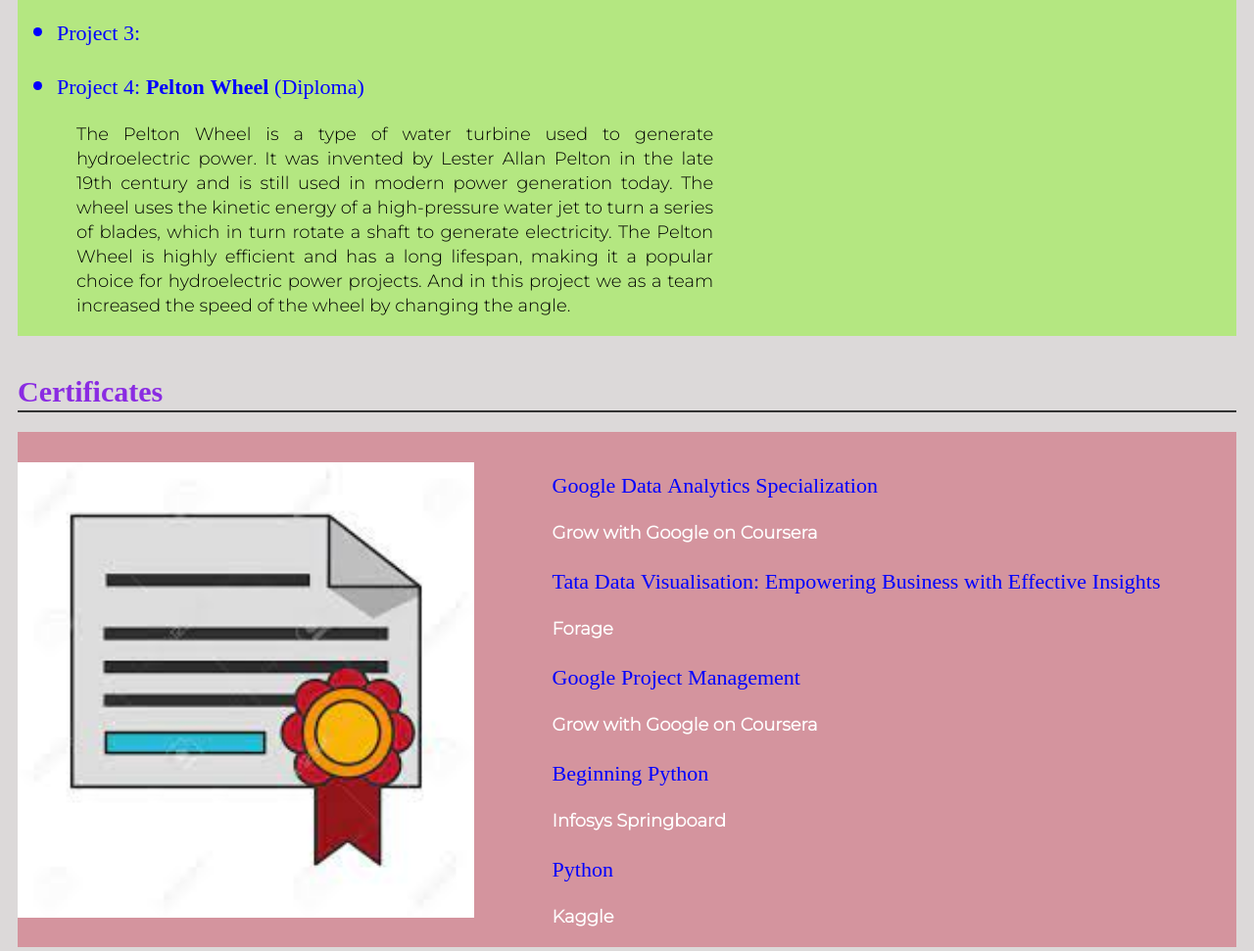
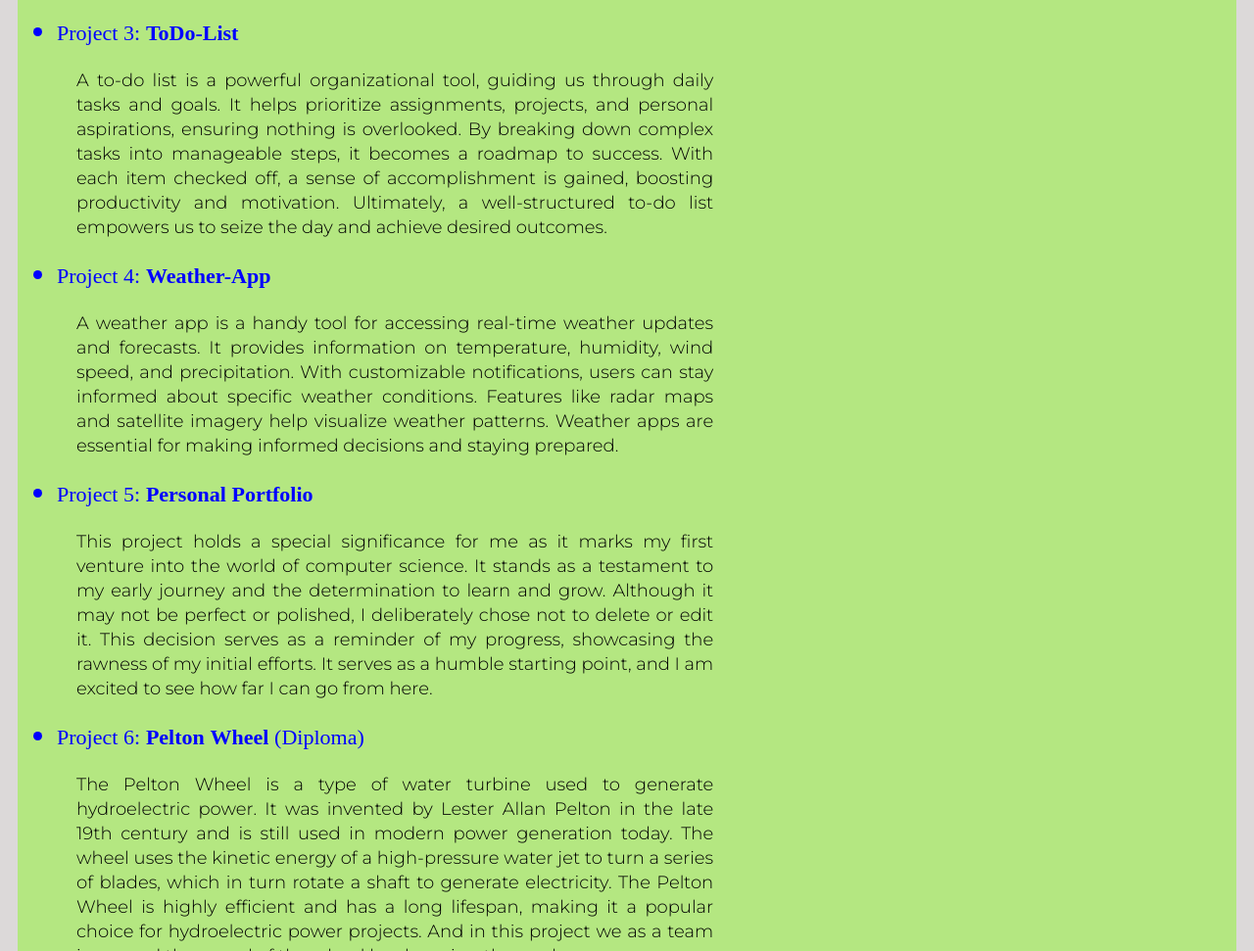
Before and after one commit to Charaghuvarma/Portfolio, a plain HTML site: page pro1.html in a window 1280 px wide. Shown: the part 2683-3654 px from the top of the page at 98% size. Drawn offline with nearby package versions, Linux system fonts and the light colour scheme; a web font is replaced by a local one.

Commit message:
added projects

```diff
--- a/pro1.html
+++ b/pro1.html
@@ -105,14 +105,16 @@
         <tr>
           <td width="55%">
             <ul>
-              <li id="my2"><a id="my4" href="https://charaghuvarma.github.io/Portfolio/">Project 1: <b>Personal
+              <li id="my2"><a id="my4" href="https://charaghuvarma.github.io/MyPortfolio/">Project 1: <b>My
                     Portfolio</b></a></li>
               <p id="my1" style="margin-left: 20px;">As a job candidate, I have prepared an interview portfolio that
-                showcases my skills, achievements, and projects. It includes a well-crafted resume, transcripts of my
-                academic achievements, and certificates of any relevant training or qualifications. The format is clear
-                and easy-to-follow, making it easy for potential employers to quickly find the most important
-                information. Overall, my interview portfolio is an excellent tool for demonstrating my fit for the
-                position and my ability to succeed in the role. Which is responsive to different screen sizes.</p>
+                showcases my skills,
+                achievements, and projects. It includes a well-crafted resume, transcripts of my
+                academic achievements, and certificates of any relevant training or qualifications. The
+                format is clear and easy-to-follow, making it easy for potential employers to quickly
+                find the most important information. Overall, my interview portfolio is an excellent
+                tool for demonstrating my fit for the position and my ability to succeed in the role.
+                Which is responsive to different screen sizes.</p>
               <li id="my2"><a id="my4" href="https://charaghuvarma.github.io/Text-Converter/">Project 2: <b>Text
                     Converter</b></a></li>
               <p id="my1" style="margin-left: 20px;">QR code generators create two-dimensional codes that can be scanned
@@ -121,9 +123,32 @@
                 information being transmitted. All three tools have practical applications in industries such as retail,
                 logistics, and security, as well as personal use for protecting sensitive information. Presenting them
                 in one page can be helpful for those who browse through the internet for each of it.</p>
-              <li id="my2"><a id="my4">Project 3:<b></b></a></li>
-              <p id="my1" style="margin-left: 20px;"> </p>
-              <li id="my2">Project 4: <b>Pelton Wheel</b> (Diploma)</li>
+              <li id="my2"><a id="my4" href="https://github.com/Charaghuvarma/Todo-list">Project 3: <b>ToDo-List</b></a>
+              </li>
+              <p id="my1" style="margin-left: 20px;"> A to-do list is a powerful organizational tool, guiding us through
+                daily tasks and
+                goals. It helps prioritize assignments, projects, and personal aspirations, ensuring
+                nothing is overlooked. By breaking down complex tasks into manageable steps, it becomes
+                a roadmap to success. With each item checked off, a sense of accomplishment is gained,
+                boosting productivity and motivation. Ultimately, a well-structured to-do list empowers
+                us to seize the day and achieve desired outcomes. </p>
+              <li id="my2"><a id="my4" href="https://github.com/Charaghuvarma/Weather-App">Project 4:
+                  <b>Weather-App</b></a></li>
+              <p id="my1" style="margin-left: 20px;"> A weather app is a handy tool for accessing real-time weather
+                updates and forecasts. It
+                provides information on temperature, humidity, wind speed, and precipitation. With
+                customizable notifications, users can stay informed about specific weather conditions.
+                Features like radar maps and satellite imagery help visualize weather patterns. Weather
+                apps are essential for making informed decisions and staying prepared.</p>
+              <li id="my2"><a id="my4" href="https://charaghuvarma.github.io/Portfolio/">Project 5: <b>Personal
+                    Portfolio</b></a></li>
+              <p id="my1" style="margin-left: 20px;">This project holds a special significance for me as it marks my first venture into the
+								world of computer science. It stands as a testament to my early journey and the
+								determination to learn and grow. Although it may not be perfect or polished, I
+								deliberately chose not to delete or edit it. This decision serves as a reminder of my
+								progress, showcasing the rawness of my initial efforts. It serves as a humble starting
+								point, and I am excited to see how far I can go from here.</p>
+              <li id="my2">Project 6: <b>Pelton Wheel</b> (Diploma)</li>
               <p id="my1" style="margin-left: 20px;">The Pelton Wheel is a type of water turbine used to generate
                 hydroelectric power. It was invented by Lester Allan Pelton in the late 19th century and is still used
                 in modern power generation today. The wheel uses the kinetic energy of a high-pressure water jet to turn
```
